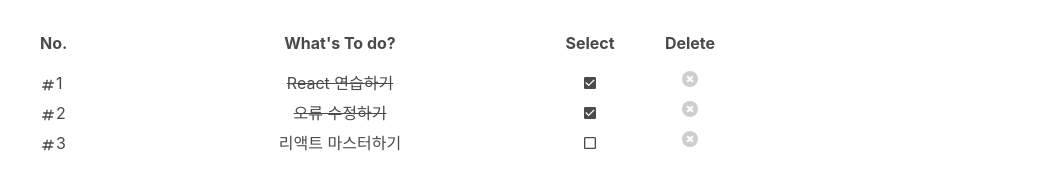
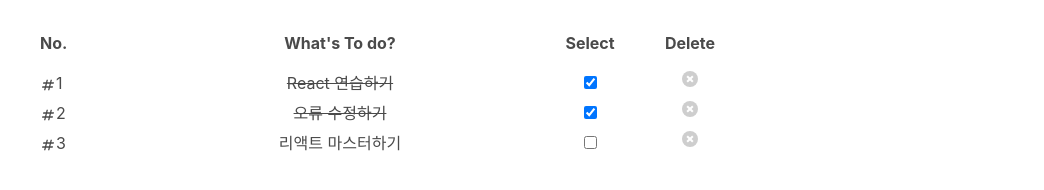
Before and after one commit to glooooow/reactPrac_todo, a React (Create React App) app: page / in a window 1280 px wide. Shown: the part 122-312 px from the top of the page, without its empty margins (0-1044 px from the left). Built offline with nearby package versions, Linux system fonts and the light colour scheme; the HTML template or start-up script is replaced by a standard one.

Commit message:
231006 체크박스 상태 수정

```diff
--- a/src/pages/Template.jsx
+++ b/src/pages/Template.jsx
@@ -88,7 +88,7 @@ const TodoListItem = ({ todo, deleteTodo, checkTodo }) => {
                 <tr>
                     <td className="todoId" style={{"width": "100px"}}><MdNumbers />{id}</td>
                     <td className="todoTitle" style={checked? {"textAlign":"center", "textDecoration":"line-through"} : {"textAlign":"center"}}>{title}</td>
-                    <td className={cn("checkbox", { checked })} onClick={() => checkTodo(id)} style={{"width": "100px", "textAlign":"center"}}>{checked ? <MdCheckBox /> : (<MdCheckBoxOutlineBlank />)}</td>
+                    <td style={{"width": "100px", "textAlign":"center"}}><label className="checkbox" />{checked ? <input type="checkbox" onClick={() => checkTodo(id)} checked/> : <input type="checkbox" onClick={() => checkTodo(id)} />}</td>
                     <td style={{"width": "100px", textAlign:"center"}}><button className="delete is-small" onClick={() => deleteTodo(id)}/></td>
                 </tr>
             </tbody>
```
